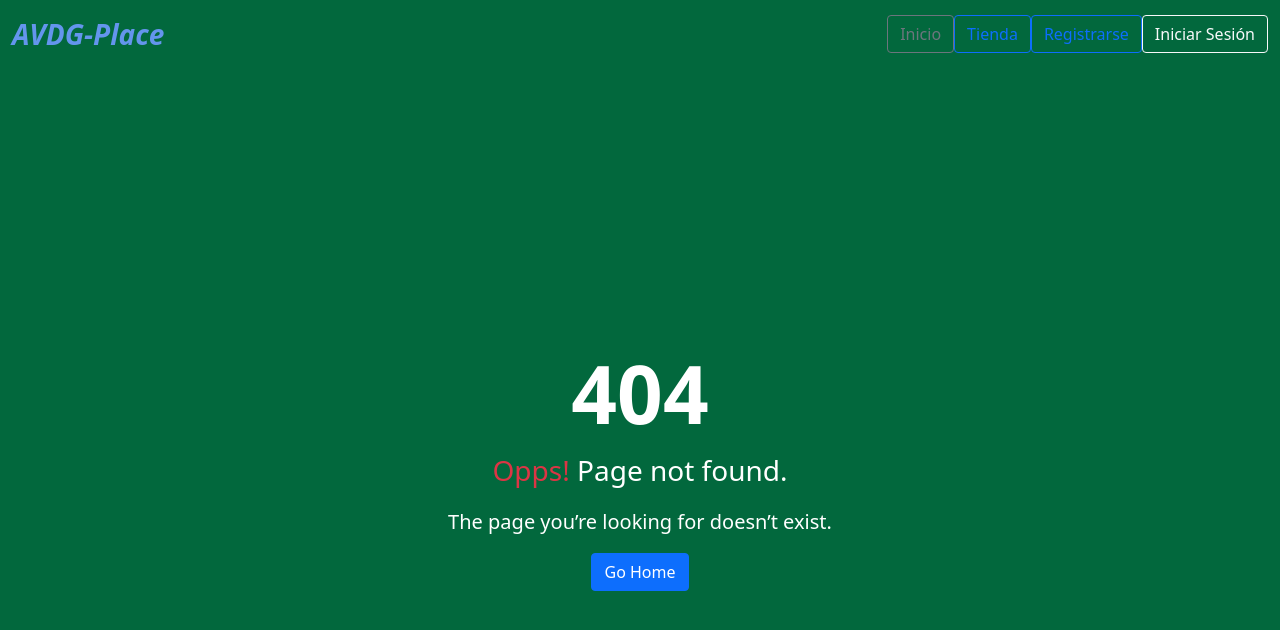
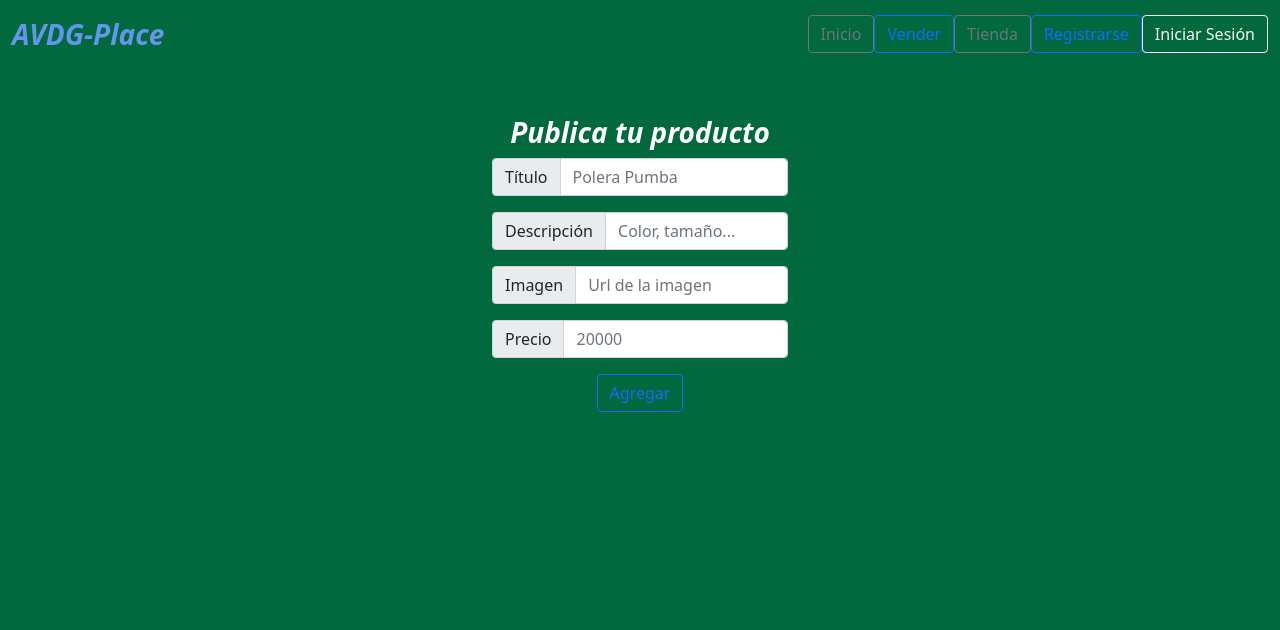
Before and after one commit to SkollFenrir/Marketplace, a React (Vite) app: page /sell in a window 1280 px wide. Before the commit this address had no page. Shown: the top 630 px of the page. Built offline with nearby package versions, Linux system fonts and the light colour scheme.

Commit message:
Creacion de componente InputSell y avance en la vista Sell

```diff
--- a/src/App.jsx
+++ b/src/App.jsx
@@ -13,6 +13,7 @@ import Profile from "./views/Profile";
 import Gallery from "./views/Gallery";
 import Product from "./views/Product";
 import NotFound from "./views/NotFound";
+import Sell from "./views/Sell";
 
 
 function App() {
@@ -38,6 +39,7 @@ function App() {
 
           <Routes>
             <Route path="/" element={<Home />} />
+            <Route path="/sell" element={<Sell />} />
             <Route path="/gallery" element={<Gallery />} />
             <Route path="/product/:id" element={<Product />} />
             <Route path="/register" element={<RegisterForm />} />
--- /dev/null
+++ b/src/components/InputSell.jsx
@@ -0,0 +1,45 @@
+import { Button, Form, InputGroup } from 'react-bootstrap';
+
+export default function InputSell() {
+	return (
+		<>
+			<InputGroup className='mb-3'>
+				<InputGroup.Text id='basic-addon1'>Título</InputGroup.Text>
+				<Form.Control
+					//onChange={} todavía no se usará
+					placeholder='Polera Pumba'
+					aria-label='Polera Pumba'
+					aria-aria-describedby='basic-addon1'
+				/>
+			</InputGroup>
+			<InputGroup className='mb-3'>
+				<InputGroup.Text id='basic-addon2'>Descripción</InputGroup.Text>
+				<Form.Control
+					// onChange={} todavía no se usará
+					placeholder='Color, tamaño...'
+					aria-label='Color, tamaño...'
+					aria-aria-describedby='basic-addon2'
+				/>
+			</InputGroup>
+			<InputGroup className='mb-3'>
+				<InputGroup.Text id='basic-addon3'>Imagen</InputGroup.Text>
+				<Form.Control
+					// onChange={} todavía no se usará
+					placeholder='Url de la imagen'
+					aria-label='Url de la imagen'
+					aria-aria-describedby='basic-addon3'
+				/>
+			</InputGroup>
+			<InputGroup className='mb-3'>
+				<InputGroup.Text id='basic-addon4'>Precio</InputGroup.Text>
+				<Form.Control
+					// onChange={} todavía no se usará
+					placeholder='20000'
+					aria-label='20000'
+					aria-aria-describedby='basic-addon4'
+				/>
+			</InputGroup>
+			<Button variant='outline-primary' /* onClick={} */>Agregar</Button>
+		</>
+	);
+}
--- a/src/components/Navbar.jsx
+++ b/src/components/Navbar.jsx
@@ -25,8 +25,11 @@ export default function Navbar() {
 							<NavLink to={'/'}>
 								<Button variant='outline-secondary'>Inicio</Button>
 							</NavLink>
+							<NavLink to={'/sell'}>
+								<Button variant='outline-primary'>Vender</Button>
+							</NavLink>
 							<NavLink to={'/gallery'}>
-								<Button variant='outline-primary'>Tienda</Button>
+								<Button variant='outline-secondary'>Tienda</Button>
 							</NavLink>
 							<NavLink to={'/register'}>
 								<Button variant='outline-primary'>Registrarse</Button>
--- a/src/views/Sell.jsx
+++ b/src/views/Sell.jsx
@@ -0,0 +1,11 @@
+import { Container } from "react-bootstrap";
+import InputSell from "../components/InputSell";
+
+export default function Sell(){
+    return(
+        <Container className="col-10 col-sm-6 col-md-3 m-auto mt-5" >
+            <h2 className='logo'>Publica tu producto</h2>
+            <InputSell/>
+        </Container>
+    )
+}
```
